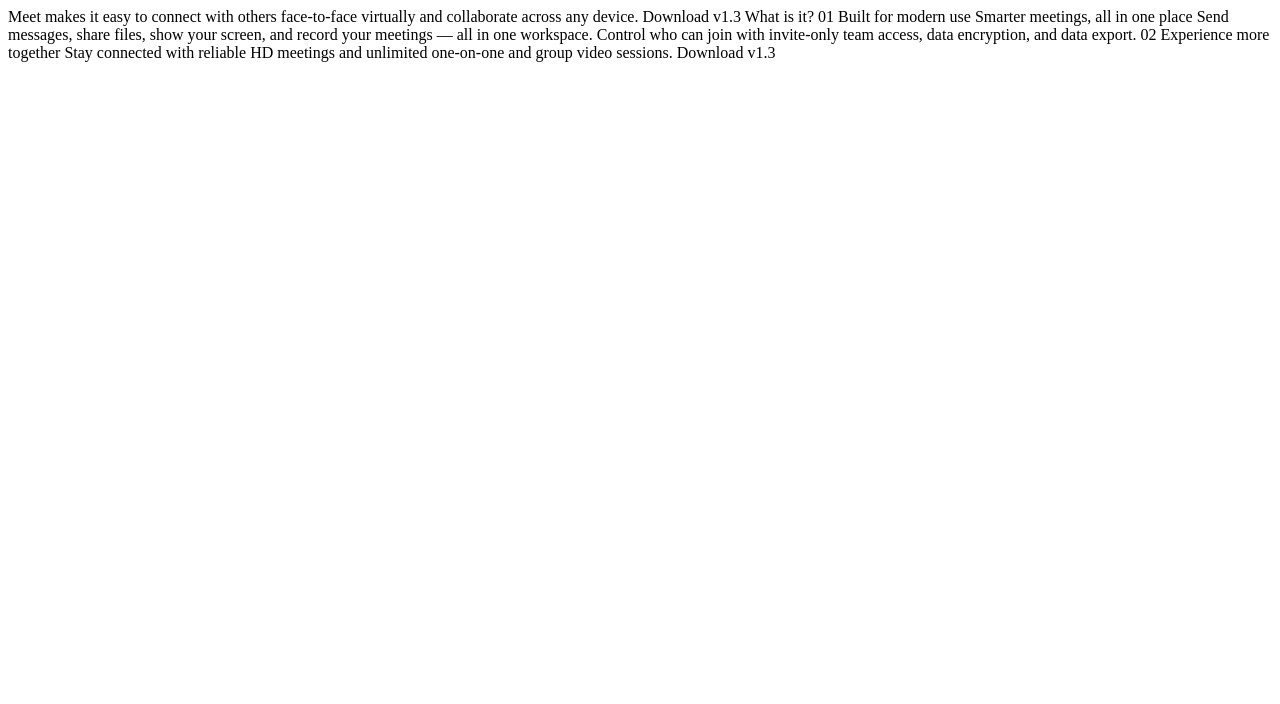
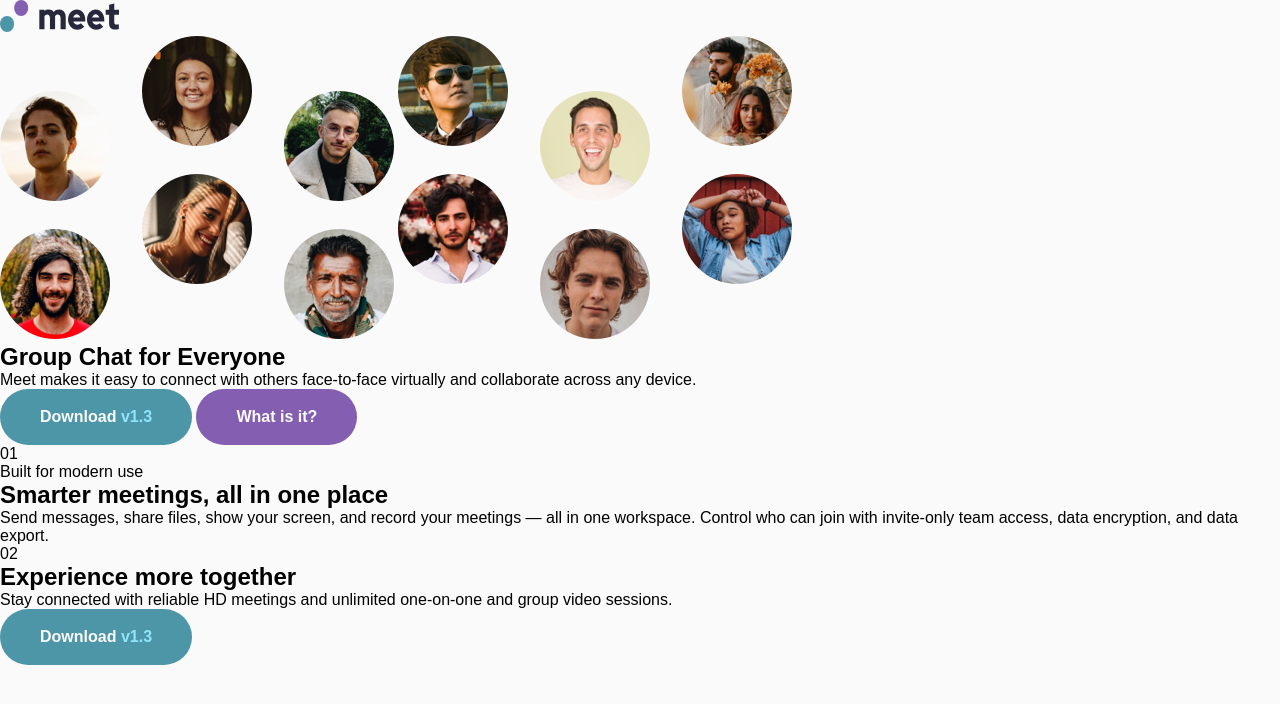
Before and after one commit to arne-witteler/meet-landing-page, a plain HTML site: page starter-code/index.html in a window 1280 px wide. Drawn offline with Linux system fonts and the light colour scheme.

Commit message:
Refactor HTML structure and add first CSS styles for buttons and layout

```diff
--- a/starter-code/index.html
+++ b/starter-code/index.html
@@ -3,29 +3,66 @@
   <head>
     <meta charset="UTF-8">
     <meta name="viewport" content="width=device-width, initial-scale=1.0">
-
+    <link rel="stylesheet" href="../styles/styles.css">
     <link rel="icon" type="image/png" sizes="32x32" href="./assets/favicon-32x32.png">
 
     <title>Frontend Mentor | Meet landing page</title>
   </head>
   <body>
+    <header class="header">
+      <div class="container">
+        <a href="/" class="header__logo-link" aria-label="Meet — Startseite">
+          <img src="./assets/logo.svg" alt="Meet Logo" class="header__logo" width="120" height="32">
+        </a>
+      </div>
+    </header>
+
+    <main class="main">
+      <section class="hero">
+        <div class="container hero__inner">
+          <div class="hero__images">
+            <picture class="hero__image hero__image--left">
+              <img src="./assets/desktop/image-hero-left.png" alt="">
+            </picture>
+
+            <picture class="hero__image hero__image--right">
+              <img src="./assets/desktop/image-hero-right.png" alt="">
+            </picture>
+          </div>
+
+          <div class="hero__content">
+            <h1 class="hero__title">Group Chat for Everyone</h1>
+            <p class="hero__description">
             Meet makes it easy to connect with others face-to-face virtually and collaborate across any device.
+          </p>
 
-  Download v1.3
-  What is it?
+            <div class="button-group hero__actions">
+              <button type="button" class="button button--turquoise">
+                <span>Download <span class="button__subtext">v1.3</span></span>
+              </button>
+              <button type="button" class="button button--purple">
+                <span>What is it?</span>
+              </button>
+            </div>
+          </div>
+        </div>
+      </section>
 
-  01
-  Built for modern use
+      <section>
+        <p>01</p>
+        <p>Built for modern use</p>
+        <h2>Smarter meetings, all in one place</h2>
+        <p>Send messages, share files, show your screen, and record your meetings — all in one workspace. Control who can join with invite-only team access, data encryption, and data export.</p>
+      </section>
 
-  Smarter meetings, all in one place
-
-  Send messages, share files, show your screen, and record your meetings — all in one
-  workspace. Control who can join with invite-only team access, data encryption, and data export.
-
-  02
-  Experience more together
-  Stay connected with reliable HD meetings and unlimited one-on-one and group video sessions.
-
-  Download v1.3
+      <section>
+        <p>02</p>
+        <h2>Experience more together</h2>
+        <p>Stay connected with reliable HD meetings and unlimited one-on-one and group video sessions.</p>
+        <button type="button" class="button button--turquoise">
+          <span>Download <span class="button__subtext">v1.3</span></span>
+        </button>
+      </section>
+    </main>
   </body>
 </html>
--- /dev/null
+++ b/styles/styles.css
@@ -0,0 +1,36 @@
+@import url(variables.css);
+
+* {
+  box-sizing: border-box;
+  margin: 0;
+  padding: 0;
+}
+
+body {
+  font-family: var(--font-sans);
+  background-color: var(--color-white);
+}
+
+.button--turquoise, .button--purple {
+  color: var(--color-white);
+  border-radius: 29px;
+  border: none;
+  padding: 16px 40px;
+  font-size: 16px;
+  cursor: pointer;
+  font-size: 16px;
+  line-height: 150%;
+  font-weight: 600;
+}
+
+.button--turquoise {
+  background-color: var(--color-cyan-600);
+}
+
+.button--purple {
+  background-color: var(--color-purple-600);
+}
+
+.button__subtext {
+  color: var(--color-cyan-300);
+}
```
Lines whose indentation alone changed are shown as unchanged.
